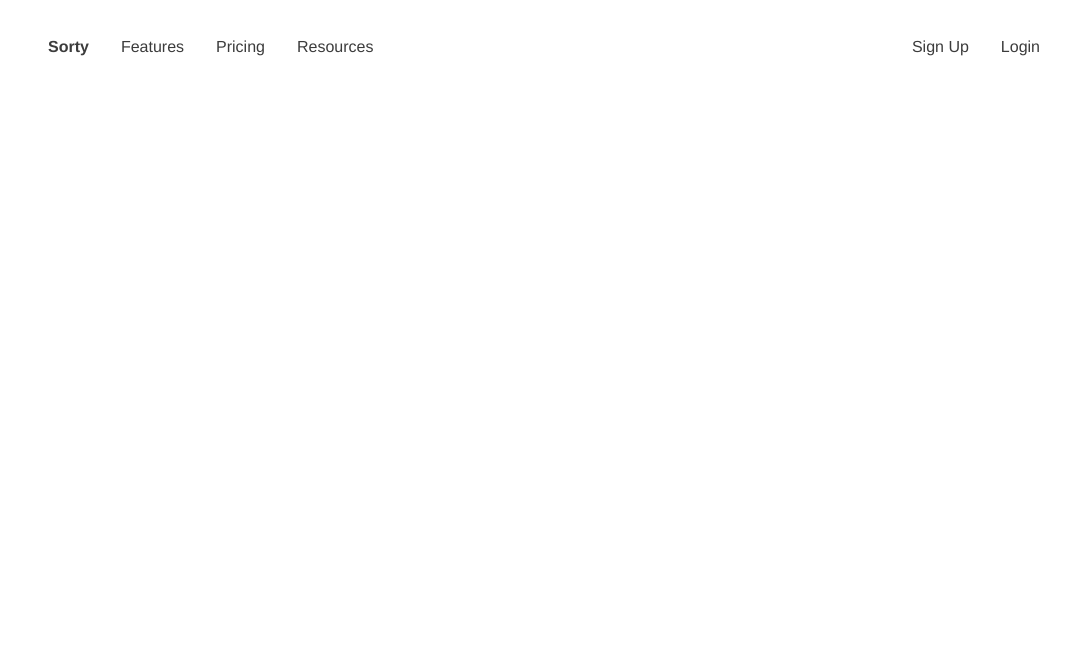
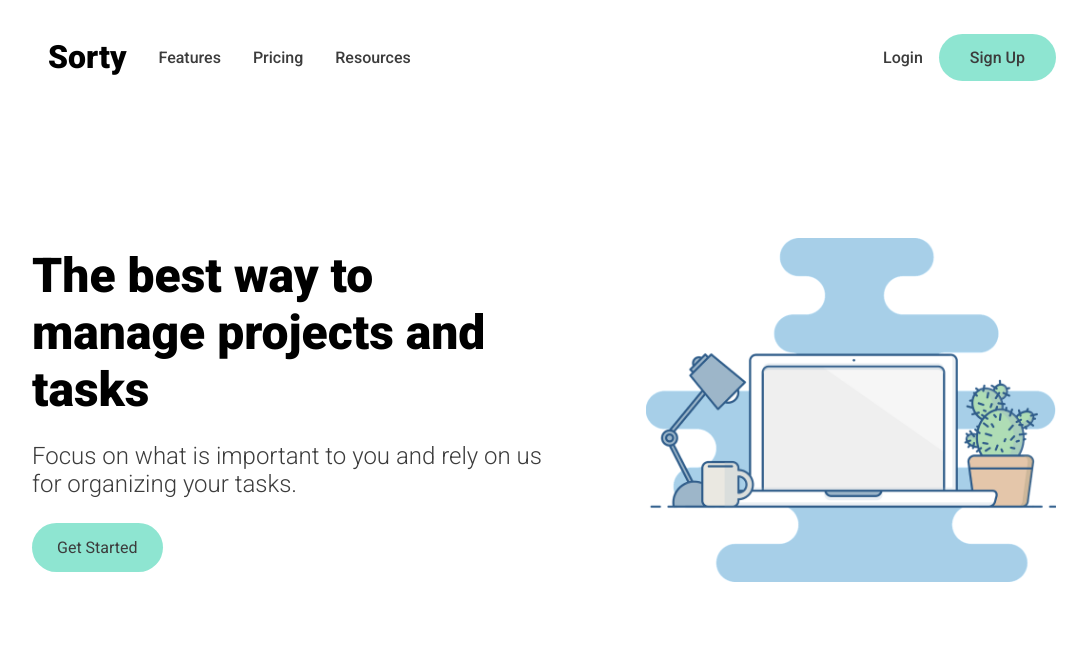
Before and after one commit to abrahamparayil/tb3-assessments, a plain HTML site: page css-assessment/index.html in a window 1280 px wide. Shown: the whole page, without its empty margins (96-1183 px from the left). Drawn offline with Linux system fonts and the light colour scheme; a web font is replaced by a local one.

Commit message:
Completed Hero Section

```diff
--- a/css-assessment/index.html
+++ b/css-assessment/index.html
@@ -15,14 +15,28 @@
         <main>
         <nav>
             <ul class="nav">
-                <li class="nav-item title"><a href="#home">Sorty</a></li>
+                <div class="begin">
+                <li class="nav-item"><a class="title" href="#home">Sorty</a></li>
                 <li class="nav-item"><a href="#features">Features</a></li>
                 <li class="nav-item"><a href="#pricing">Pricing</a></li>
                 <li class="nav-item"><a href="#resources">Resources</a></li>
-                <li class="nav-item" style="float:right"><a href="#login">Login</a></li>
-                <li class="nav-item button-style" style="float:right"><a href="#about">Sign Up</a></li>
+                </div>
+                <div class="end">
+                <li class="nav-item"><a href="#login">Login</a></li>
+                <li class="nav-item button-style"><a href="#about">Sign Up</a></li>
+                </div>
             </ul>
         </nav>
+        <div class="hero">
+            <div class="text-hero">
+                <h1>The best way to manage projects and tasks</h1>
+                <p>Focus on what is important to you and rely on us for organizing your tasks.</p>
+                <span class="button-span-hero"><a href="#about" class="button-hero">Get Started</a></span>
+            </div>
+            <div class="img-hero">
+                <img src="./illustration.png" alt="" />
+            </div>
+        </div>
         </main>
     </body>
 </html>
--- a/css-assessment/main.css
+++ b/css-assessment/main.css
@@ -1,12 +1,12 @@
-@import url('http://fonts.cdnfonts.com/css/helvetica-neue-9');
+@import url('https://fonts.googleapis.com/css2?family=Roboto:wght@300;400;500;900&display=swap');
 
 *{
     margin: 0;
     padding: 0;
 }
 html, a{
-    font-family: 'Helvetica Neue', sans-serif;
-    color: #3c3c3c
+    font-family: 'Roboto', sans-serif;
+    color: #3c3c3c;
 }
 main {
     width: 80%;
@@ -15,13 +15,22 @@ main {
 
 .nav {
   list-style-type: none;
-  margin: 0;
-  padding: 0;
-  overflow: hidden;
+  display: flex;
+  align-items: center;
 }
 
+.begin{
+    flex: 2;
+    display: flex;
+    align-items: center;
+}
+.end{
+    display: flex;
+    flex: 1;
+    justify-content: flex-end;
+}
 .nav-item {
-  float: left;
+  font-weight: 500;
 }
 
 .nav-item a {
@@ -33,5 +42,54 @@ main {
 
 .title{
     color: black;
-    font-weight: 700;
+    font-size: 2rem;
+    font-weight: 900;
 }
+
+.button-style {
+    background: #8EE5D1;
+    border-radius: 2em;
+    padding: 0px 15px;
+}
+
+.hero {
+    display: flex;
+    min-height: 60vh;
+    margin: 10vh auto;
+    width: 100%;
+    align-items: center;
+}
+.text-hero{
+    display: flex;
+    flex-direction: column;
+    flex: 1;
+}
+.text-hero h1{
+    font-size: 3em;
+    color: black;
+}
+.text-hero p{
+    font-size: 1.5em;
+    padding: 1em 0;
+    color: #3c3c3c;
+    font-weight: 300;
+}
+.img-hero{
+    display: flex;
+    flex: 1;
+    justify-content: flex-end;
+
+}
+
+.img-hero img{
+    width: 80%;
+}
+.button-span-hero{
+    margin: 1em 0em;
+}
+.button-hero{
+    background: #8EE5D1;
+    border-radius: 2em;
+    padding: 15px 25px;
+    text-decoration: none;
+}
```
